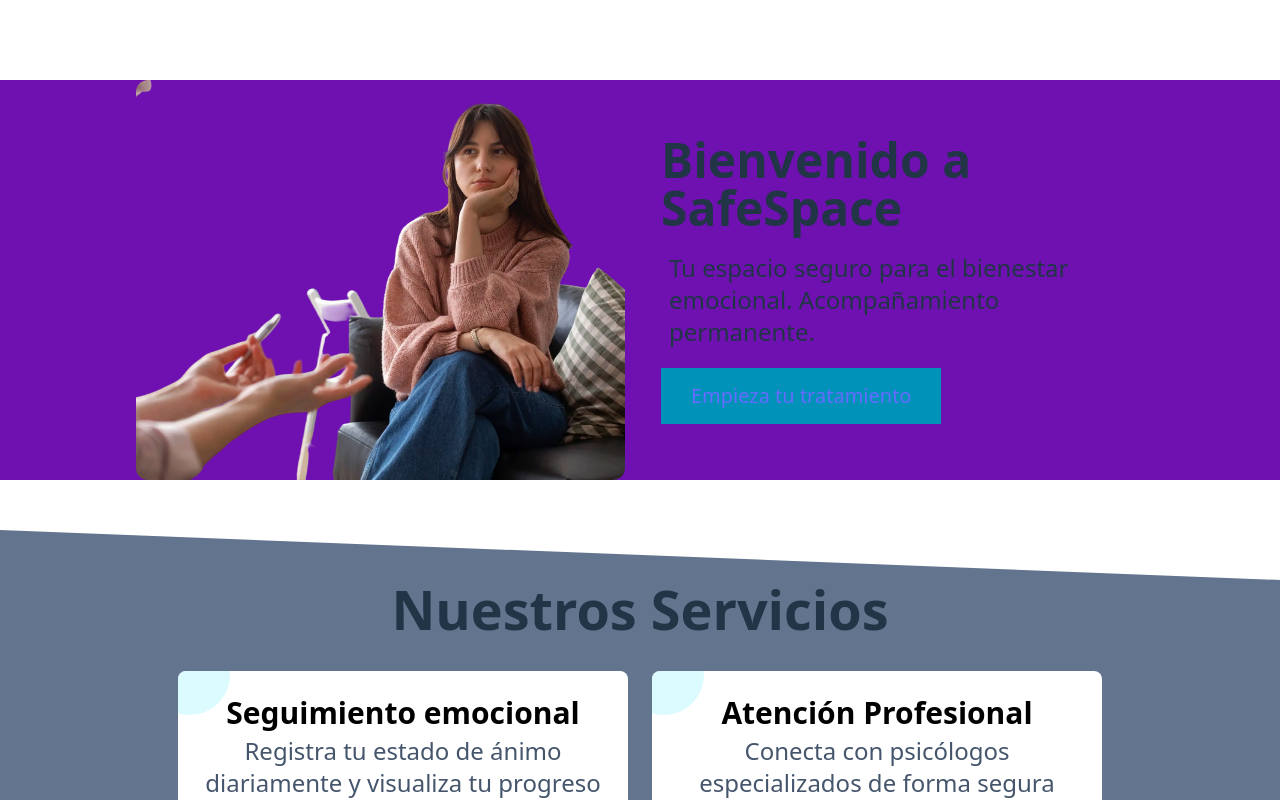
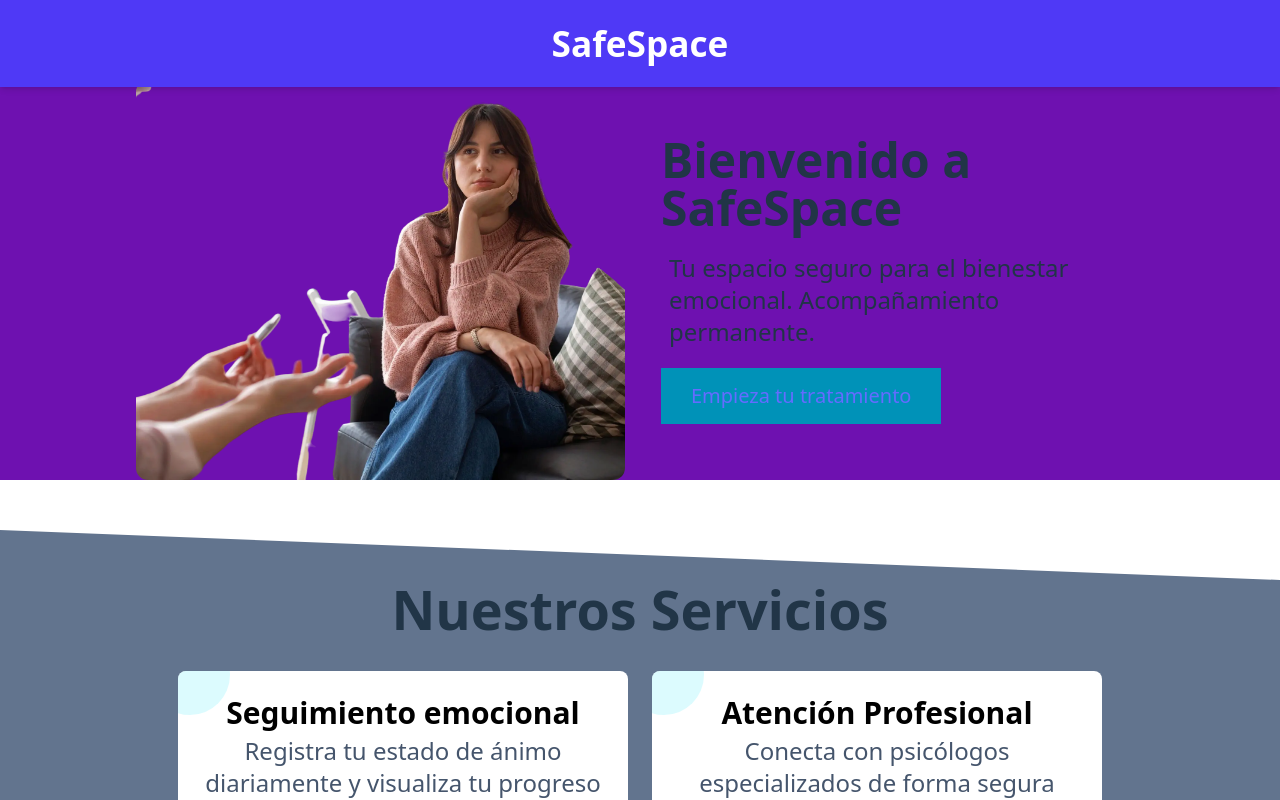
Before and after one commit to deyvigo/safespace, a React (Vite) app in the folder safespace-front/: page / in a window 1280 px wide. Shown: the top 800 px of the page. Built offline with nearby package versions, Linux system fonts and the light colour scheme; no server answers.

Commit message:
fix: navbar on inicio

```diff
--- a/safespace-front/src/App.jsx
+++ b/safespace-front/src/App.jsx
@@ -33,8 +33,12 @@ function AppContent() {
     } else if (user?.role === "STUDENT") {
       return <NavBarStudent />;
     } else {
-      // Si no hay usuario autenticado, mostrar NavBar de estudiante por defecto
-      return;
+      // Si no hay usuario autenticado, mostrar logo de SafeSpace #!TODO
+      return (
+        <div className="bg-indigo-600 text-white fixed top-0 left-0  z-50 shadow-md  p-6 flex  w-full justify-center">
+          <h1 className="font-bold text-lg">SafeSpace</h1>
+        </div>
+      );
     }
   };
 
```
